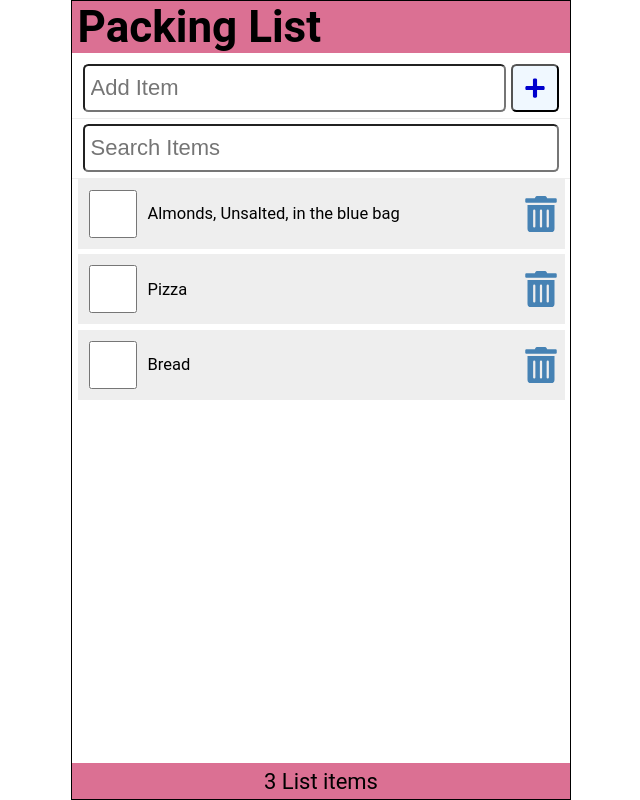
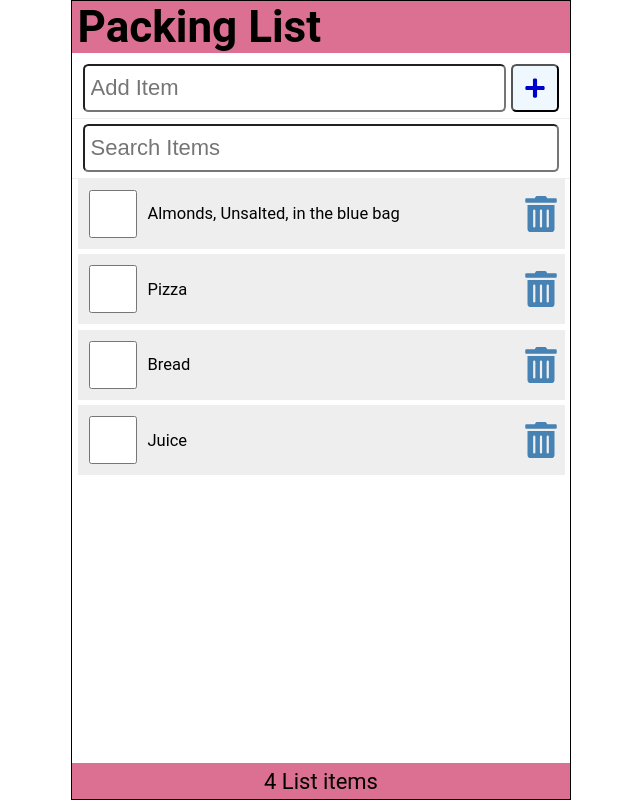
Before and after one commit to Stellamargy/Phase-2-React--Project, a React (Create React App) app: page / in a window 1280 px wide. Shown: the whole page, without its empty margins (319-959 px from the left). Built offline with nearby package versions, Linux system fonts and the light colour scheme; data requests are answered from the project's data file.

Commit message:
post method working

```diff
--- a/Data/db.json
+++ b/Data/db.json
@@ -14,6 +14,11 @@
       "id": 3,
       "checked": false,
       "item": "Bread"
+    },
+    {
+      "id": 4,
+      "checked": false,
+      "item": "Juice"
     }
   ]
 }
--- a/src/App.js
+++ b/src/App.js
@@ -4,6 +4,8 @@ import AddItem from './AddItem';
 import Content from './Content';
 import Footer from './Footer';
 import { useState, useEffect } from 'react';
+import apiRequest from './apiRequest';
+
 
 function App() {
   const API_URL=' http://localhost:3500/items'
@@ -25,12 +27,24 @@ function App() {
     (async()=>await fetchItems())();
 
   },[])
-  const addItem = (item) => {
+  const addItem = async(item) => {
     const id = items.length ? items[items.length - 1].id + 1 : 1;
     const myNewItem = { id, checked: false, item };
     const listItems = [...items, myNewItem];
     setItems(listItems);
+
+    //Post request
+    const postOptions={
+      method:'POST',
+      headers:{
+        'Content-Type':'application/json'
+      },
+      body:JSON.stringify(myNewItem )
+    }
+    const result=await apiRequest(API_URL,postOptions)
+
   }
+
 
   const handleCheck = (id) => {
     const listItems = items.map((item) => item.id === id ? { ...item, checked: !item.checked } : item);
```
Lines whose indentation alone changed are shown as unchanged.
